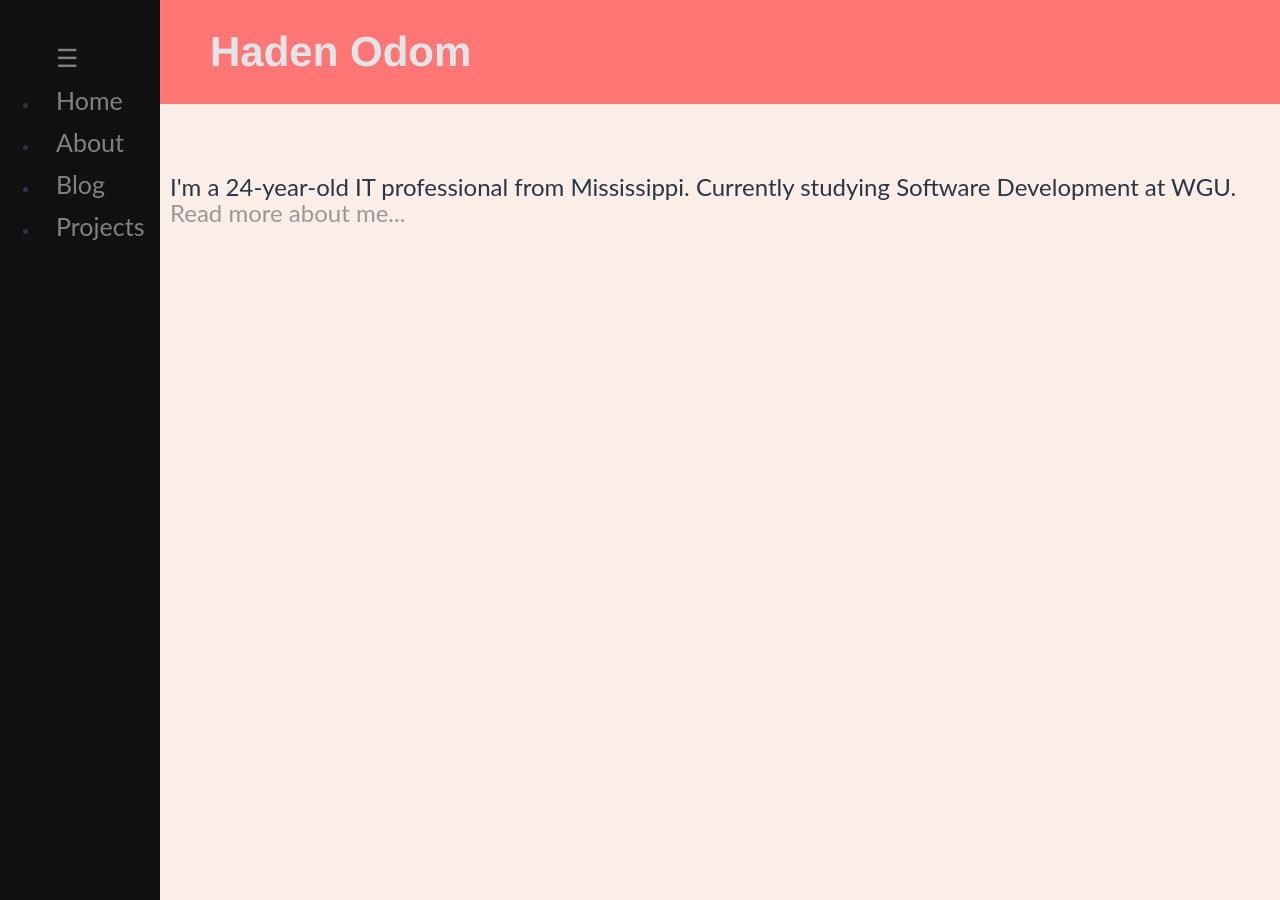
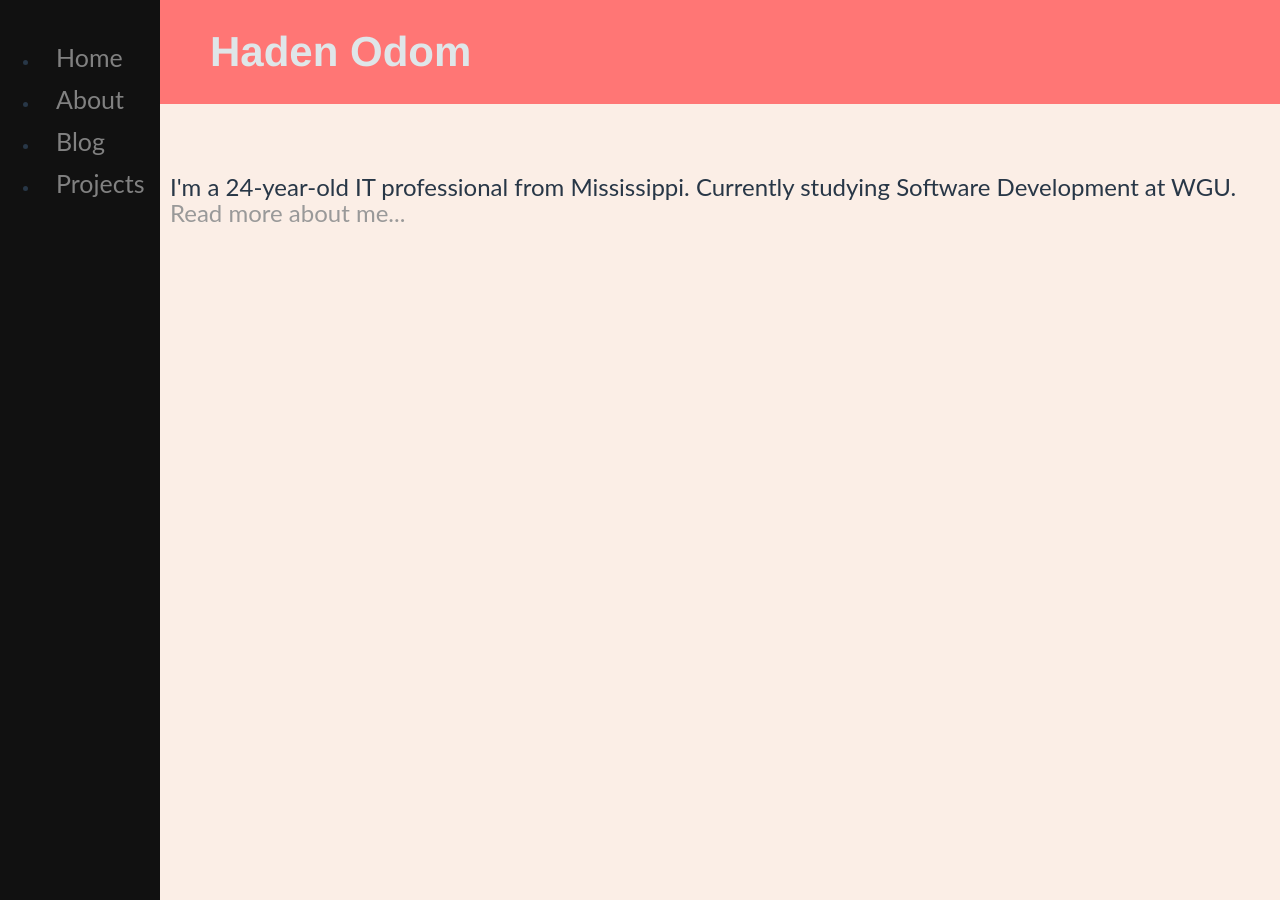
Before and after one commit to hadenodom/hadenodom.github.io, a Jekyll site: the page built from index.html, in a window 1280 px wide. Built offline with Jekyll 4.4.1, drawn with Linux system fonts in a browser that asks for light colours.

Commit message:
Move hamburger menu icon

```diff
--- a/_layouts/default.html
+++ b/_layouts/default.html
@@ -9,12 +9,18 @@
 		<body>
 		<div class="sidenav" id="THEsidenav">
 					<ul>
-						<a href="javascript:void(0);" class="icon" onclick="expandIt()">&#9776;</a>
 			      <li><a href="/">Home</a></li>
 				    <li><a href="/about/">About</a></li>
 			      <li><a href="/blog/">Blog</a></li>
 						<li><a href="/proj/">Projects</a></li>
 	    		</ul>
+
+		</div>
+			<div class="header">
+			<h1>
+				<a href="javascript:void(0);" class="icon" onclick="expandIt()">&#9776;</a>
+				 Haden Odom
+			</h1>
 			<script>
 function expandIt() {
 		var x = document.getElementById("THEsidenav");
@@ -26,9 +32,6 @@
 }
 			</script>
 		  </div>
-			<div class="header">
-			<h1> Haden Odom </h1>
-		  </div>
 			<div class="main">
 			{{ content }}
 
```
Lines whose indentation alone changed are shown as unchanged.
